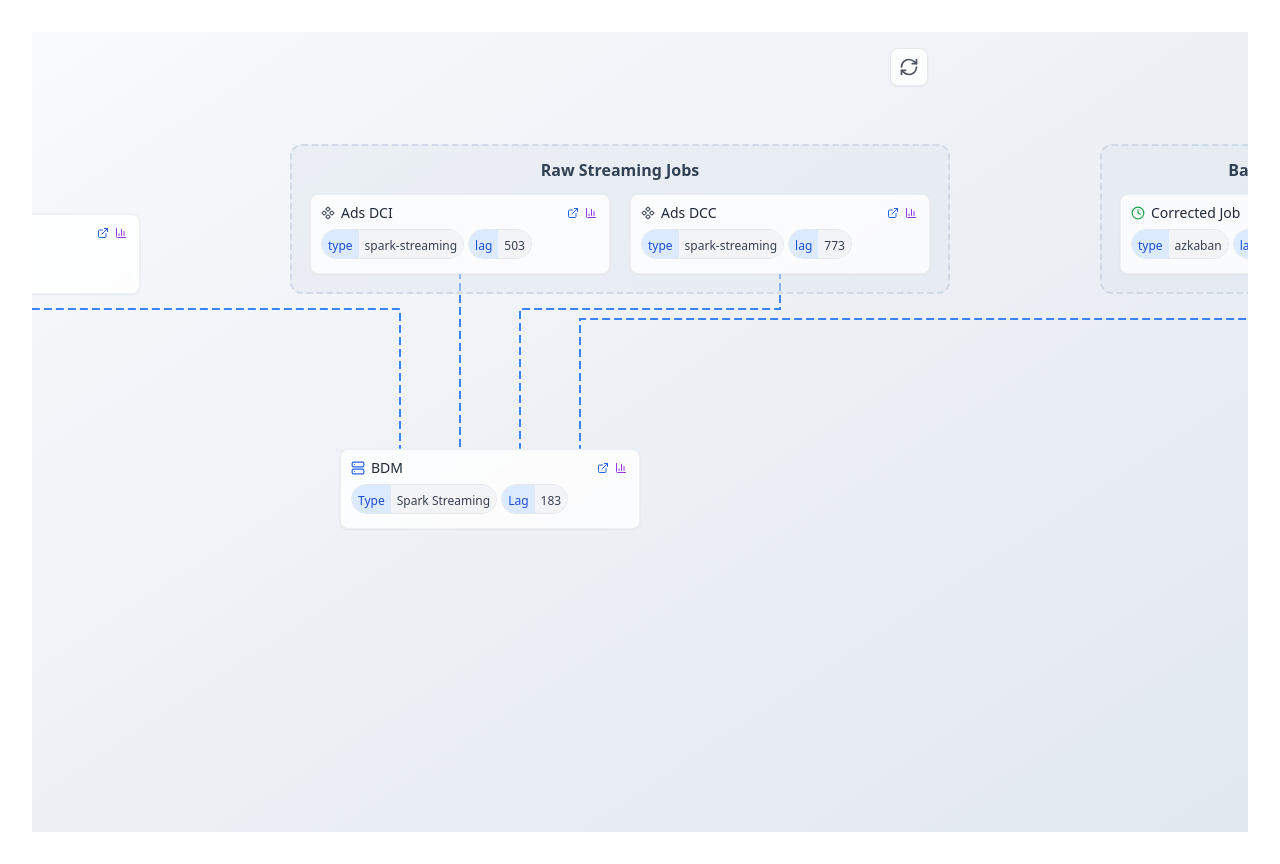
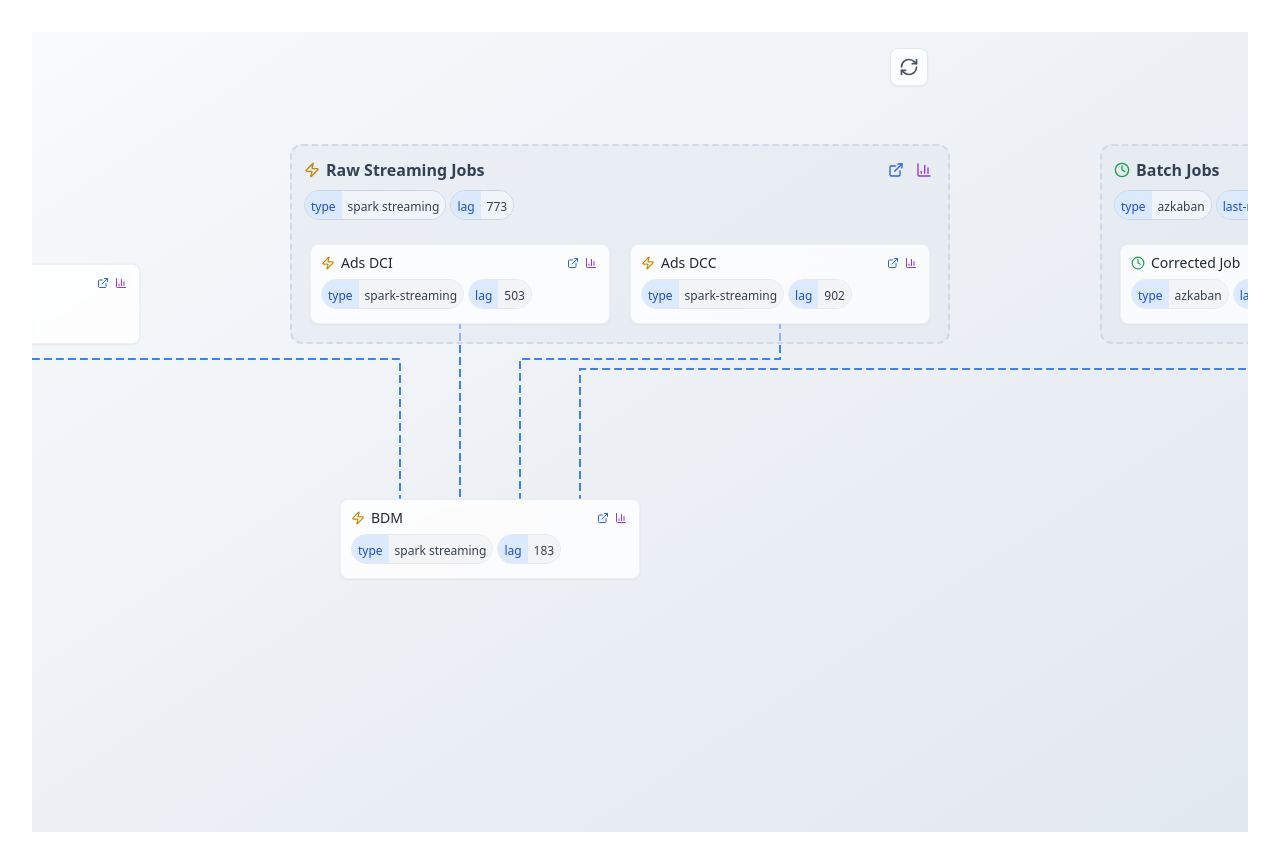
Before and after one commit to divijaroy/component-link-canvas, a React (Vite) app: page /dashboard in a window 1280 px wide. Built offline with nearby package versions, Linux system fonts and the light colour scheme.

Commit message:
final v0

```diff
--- a/src/components/ComponentInfoDialog.tsx
+++ b/src/components/ComponentInfoDialog.tsx
@@ -1,7 +1,7 @@
 import { Dialog, DialogContent, DialogHeader, DialogTitle } from '@/components/ui/dialog';
 import { Badge } from '@/components/ui/badge';
 import { Button } from '@/components/ui/button';
-import { ExternalLink, Database, Server, Component, Zap, Clock } from 'lucide-react';
+import { ExternalLink, Database, Server, AppWindow, Zap, Clock } from 'lucide-react';
 
 interface ComponentInfoDialogProps {
   node: any | null;
@@ -17,6 +17,22 @@ export const ComponentInfoDialog = ({ node, open, onOpenChange }: ComponentInfoD
       return <Server className="w-6 h-6 text-blue-600" />;
     }
 
+    const typeLabel = node.labels.find((l: any) => l.label.toLowerCase() === 'type');
+    const typeValue = typeLabel?.value.toLowerCase();
+
+    if (typeValue) {
+      if (typeValue.includes('spark') || typeValue.includes('stream')) {
+        return <Zap className="w-6 h-6 text-yellow-600" />;
+      }
+      if (typeValue.includes('batch') || typeValue.includes('job') || typeValue.includes('azkaban')) {
+        return <Clock className="w-6 h-6 text-green-600" />;
+      }
+      if (typeValue.includes('drop-wizard') || typeValue.includes('rest')) {
+        return <Server className="w-6 h-6 text-blue-600" />;
+      }
+    }
+
+    // Fallback to name-based detection
     const name = node.name.toLowerCase();
     if (name.includes('spark') || name.includes('stream')) {
       return <Zap className="w-6 h-6 text-yellow-600" />;
@@ -24,10 +40,11 @@ export const ComponentInfoDialog = ({ node, open, onOpenChange }: ComponentInfoD
     if (name.includes('batch') || name.includes('job')) {
       return <Clock className="w-6 h-6 text-green-600" />;
     }
-    if (name.includes('db') || name.includes('data')) {
+    if (name.includes('db') || name.includes('data') || name.includes('indexer')) {
       return <Database className="w-6 h-6 text-purple-600" />;
     }
-    return <Component className="w-6 h-6 text-gray-600" />;
+
+    return <AppWindow className="w-6 h-6 text-gray-600" />;
   };
 
   const handleLinkClick = (url: string) => {
@@ -60,10 +77,10 @@ export const ComponentInfoDialog = ({ node, open, onOpenChange }: ComponentInfoD
                 {node.labels.map((label: any, index: number) => (
                   <div key={index} className="flex items-center justify-between p-2 bg-gray-50 rounded">
                     <span className="font-roboto text-sm text-gray-600 font-medium">
-                      {label.label}:
+                      {label.label.toLowerCase()}:
                     </span>
                     <Badge variant="secondary" className="text-xs bg-blue-100 text-blue-700">
-                      {label.value || 'Loading...'}
+                      {String(label.value || 'Loading...').toLowerCase()}
                     </Badge>
                   </div>
                 ))}
--- a/src/components/EnhancedSystemDashboard.tsx
+++ b/src/components/EnhancedSystemDashboard.tsx
@@ -143,16 +143,24 @@ export const EnhancedSystemDashboard: React.FC = () => {
             >
               {node.isParent ? (
                 <div className="w-full h-full rounded-xl bg-slate-200/50 border-2 border-slate-300/80 border-dashed">
-                  <h3 className="p-3 font-semibold text-slate-700 text-base">
-                    {node.name}
-                  </h3>
+                  <div className="p-3">
+                    <MaterialComponentCard
+                      node={{
+                        ...node,
+                        position: { x: node.x ?? 0, y: node.y ?? 0 },
+                        nodeType: 'parent'
+                      }}
+                      onClick={handleNodeClick}
+                      isParent={true}
+                    />
+                  </div>
                 </div>
               ) : (
                 <MaterialComponentCard
                   node={{
                     ...node,
                     position: { x: node.x ?? 0, y: node.y ?? 0 },
-                    nodeType: 'leaf' // This might need adjustment based on MaterialComponentCard's needs
+                    nodeType: 'leaf'
                   }}
                   onClick={handleNodeClick}
                 />
--- a/src/components/MaterialComponentCard.tsx
+++ b/src/components/MaterialComponentCard.tsx
@@ -1,47 +1,59 @@
 import { useState, useEffect } from 'react';
 import { ComponentNode, Label } from '../types/ComponentTypes';
 import { Card, CardContent, CardHeader } from '@/components/ui/card';
-import { Badge } from '@/components/ui/badge';
-import { Database, Component, ExternalLink, Server, Zap, Clock, BarChart3 } from 'lucide-react';
+import { Database, AppWindow, ExternalLink, Server, Zap, Clock, BarChart3 } from 'lucide-react';
 import { LabelEvaluator } from '../services/LabelEvaluator';
+import { cn } from '@/lib/utils';
 
 interface MaterialComponentCardProps {
   node: ComponentNode;
   onClick?: (nodeId: string) => void;
+  isParent?: boolean;
 }
 
-export const MaterialComponentCard = ({ node, onClick }: MaterialComponentCardProps) => {
+export const MaterialComponentCard = ({ node, onClick, isParent = false }: MaterialComponentCardProps) => {
   const [evaluatedLabels, setEvaluatedLabels] = useState<Label[]>(node.labels);
-  const isMainComponent = node.type === 'component';
 
   useEffect(() => {
     const evaluateLabels = async () => {
       const evaluated = await LabelEvaluator.evaluateLabels(node.labels);
       setEvaluatedLabels(evaluated);
     };
-
     evaluateLabels();
-
-    // Re-evaluate every 5 seconds for dynamic labels
     const interval = setInterval(evaluateLabels, 5000);
     return () => clearInterval(interval);
   }, [node.labels]);
 
   const getIcon = () => {
+    const typeLabel = node.labels.find(l => l.label.toLowerCase() === 'type');
+    const typeValue = typeLabel?.value.toLowerCase();
+
+    if (typeValue) {
+      if (typeValue.includes('spark') || typeValue.includes('stream')) {
+        return <Zap className={cn("w-3.5 h-3.5 text-yellow-600", { "w-4 h-4": isParent })} />;
+      }
+      if (typeValue.includes('batch') || typeValue.includes('job') || typeValue.includes('azkaban')) {
+        return <Clock className={cn("w-3.5 h-3.5 text-green-600", { "w-4 h-4": isParent })} />;
+      }
+      if (typeValue.includes('drop-wizard') || typeValue.includes('rest')) {
+        return <Server className={cn("w-3.5 h-3.5 text-blue-600", { "w-4 h-4": isParent })} />;
+      }
+    }
+
     const name = node.name.toLowerCase();
     if (name.includes('spark') || name.includes('stream')) {
-      return <Zap className="w-3.5 h-3.5 text-yellow-600" />;
+      return <Zap className={cn("w-3.5 h-3.5 text-yellow-600", { "w-4 h-4": isParent })} />;
     }
     if (name.includes('batch') || name.includes('job')) {
-      return <Clock className="w-3.5 h-3.5 text-green-600" />;
+      return <Clock className={cn("w-3.5 h-3.5 text-green-600", { "w-4 h-4": isParent })} />;
     }
     if (name.includes('indexer')) {
-      return <Database className="w-3.5 h-3.5 text-purple-600" />;
+      return <Database className={cn("w-3.5 h-3.5 text-purple-600", { "w-4 h-4": isParent })} />;
     }
     if (name.includes('bdm')) {
-      return <Server className="w-3.5 h-3.5 text-blue-600" />;
+      return <Server className={cn("w-3.5 h-3.5 text-blue-600", { "w-4 h-4": isParent })} />;
     }
-    return <Component className="w-3.5 h-3.5 text-gray-600" />;
+    return <AppWindow className={cn("w-3.5 h-3.5 text-gray-600", { "w-4 h-4": isParent })} />;
   };
 
   const handleLinkClick = (e: React.MouseEvent, url: string) => {
@@ -49,75 +61,92 @@ export const MaterialComponentCard = ({ node, onClick }: MaterialComponentCardPr
     window.open(url, '_blank');
   };
 
+  const labelLimit = isParent ? 3 : 5;
+  const labelsToShow = evaluatedLabels.slice(0, labelLimit);
+
+  const headerContent = (
+    <div className="flex items-center justify-between">
+      <div className="flex items-center gap-1.5">
+        {getIcon()}
+        <h3 className={cn("font-medium", isParent ? "text-slate-700 text-base font-semibold" : "text-gray-800 text-sm")}>
+          {node.name.replace(/"/g, '')}
+        </h3>
+      </div>
+      {(node.app_ui_link || node.metrics_ui_link) && (
+        <div className={cn("flex", isParent ? "gap-1" : "gap-0.5")}>
+          {node.app_ui_link && (
+            <button
+              onClick={(e) => handleLinkClick(e, node.app_ui_link!)}
+              className={cn("hover:bg-blue-50 rounded transition-colors", isParent ? "p-1" : "p-0.5")}
+              title="Open App UI"
+            >
+              <ExternalLink className={cn("text-blue-600", isParent ? "w-4 h-4" : "w-3 h-3")} />
+            </button>
+          )}
+          {node.metrics_ui_link && (
+            <button
+              onClick={(e) => handleLinkClick(e, node.metrics_ui_link!)}
+              className={cn("hover:bg-purple-50 rounded transition-colors", isParent ? "p-1" : "p-0.5")}
+              title="Open Metrics UI"
+            >
+              <BarChart3 className={cn("text-purple-600", isParent ? "w-4 h-4" : "w-3 h-3")} />
+            </button>
+          )}
+        </div>
+      )}
+    </div>
+  );
+
+  const labelsContent = (
+    <div className="flex flex-wrap gap-1">
+      {labelsToShow.map((label, index) => (
+        <div key={index} className={cn("flex items-center rounded-full overflow-hidden border", isParent ? "border-slate-300" : "border-gray-200")}>
+          <div className="bg-blue-100 text-blue-700 px-1.5 py-0.5">
+            <span className="text-xs font-medium">
+              {label.label.toLowerCase()}
+            </span>
+          </div>
+          <div className={cn("px-1.5 py-0.5", isParent ? "bg-slate-100 text-slate-700" : "bg-gray-100 text-gray-700")}>
+            <span className="text-xs font-normal max-w-[80px] truncate" title={String(label.value || 'Loading...').toLowerCase()}>
+              {String(label.value || 'Loading...').toLowerCase()}
+            </span>
+          </div>
+        </div>
+      ))}
+      {evaluatedLabels.length > labelLimit && (
+        <div className={cn("flex items-center rounded-full overflow-hidden border", isParent ? "border-slate-300" : "border-gray-200")}>
+          <div className="bg-blue-100 text-blue-700 px-1.5 py-0.5">
+            <span className="text-xs font-medium">more</span>
+          </div>
+          <div className={cn("px-1.5 py-0.5", isParent ? "bg-slate-100 text-slate-700" : "bg-gray-100 text-gray-700")}>
+            <span className="text-xs">
+              +{evaluatedLabels.length - labelLimit}
+            </span>
+          </div>
+        </div>
+      )}
+    </div>
+  );
+
+  if (isParent) {
+    return (
+      <div onClick={() => onClick?.(node.id)} className="cursor-pointer">
+        <div className="mb-2">{headerContent}</div>
+        {labelsToShow.length > 0 && labelsContent}
+      </div>
+    );
+  }
+
   return (
     <Card
       className={`w-full h-full bg-white/80 backdrop-blur-sm shadow-sm border border-gray-200/60 hover:shadow-md hover:border-gray-300 transition-all duration-200 cursor-pointer ring-1 ring-gray-200/30`}
       onClick={() => onClick?.(node.id)}
     >
       <CardHeader className="pb-1.5 px-2.5 pt-2">
-        <div className="flex items-center justify-between">
-          <div className="flex items-center gap-1.5">
-            {getIcon()}
-            <h3 className="font-medium text-gray-800 text-sm">
-              {node.name.replace(/"/g, '')}
-            </h3>
-          </div>
-
-          {(node.app_ui_link || node.metrics_ui_link) && (
-            <div className="flex gap-0.5">
-              {node.app_ui_link && (
-                <button
-                  onClick={(e) => handleLinkClick(e, node.app_ui_link!)}
-                  className="p-0.5 hover:bg-blue-50 rounded transition-colors"
-                  title="Open App UI"
-                >
-                  <ExternalLink className="w-3 h-3 text-blue-600" />
-                </button>
-              )}
-              {node.metrics_ui_link && (
-                <button
-                  onClick={(e) => handleLinkClick(e, node.metrics_ui_link!)}
-                  className="p-0.5 hover:bg-purple-50 rounded transition-colors"
-                  title="Open Metrics UI"
-                >
-                  <BarChart3 className="w-3 h-3 text-purple-600" />
-                </button>
-              )}
-            </div>
-          )}
-        </div>
+        {headerContent}
       </CardHeader>
-
       <CardContent className="px-2.5 pb-2 pt-0">
-        <div className="flex flex-wrap gap-1">
-          {evaluatedLabels.slice(0, 5).map((label, index) => (
-            <div key={index} className="flex items-center rounded-full overflow-hidden border border-gray-200">
-              <div className="bg-blue-100 text-blue-700 px-1.5 py-0.5">
-                <span className="text-xs font-medium">
-                  {label.label}
-                </span>
-              </div>
-              <div className="bg-gray-100 text-gray-700 px-1.5 py-0.5">
-                <span className="text-xs font-normal max-w-[80px] truncate" title={String(label.value || 'Loading...')}>
-                  {label.value || 'Loading...'}
-                </span>
-              </div>
-            </div>
-          ))}
-
-          {evaluatedLabels.length > 5 && (
-            <div className="flex items-center rounded-full overflow-hidden border border-gray-200">
-              <div className="bg-blue-100 text-blue-700 px-1.5 py-0.5">
-                <span className="text-xs font-medium">More</span>
-              </div>
-              <div className="bg-gray-100 text-gray-700 px-1.5 py-0.5">
-                <span className="text-xs">
-                  +{evaluatedLabels.length - 5}
-                </span>
-              </div>
-            </div>
-          )}
-        </div>
+        {labelsToShow.length > 0 && labelsContent}
       </CardContent>
     </Card>
   );
--- a/src/services/ConnectivityLayoutService.ts
+++ b/src/services/ConnectivityLayoutService.ts
@@ -4,7 +4,7 @@ import { Component, Connection, Layout } from '../types/ComponentTypes';
 const elk = new ELK();
 
 const DEFAULT_WIDTH = 300;
-const PARENT_PADDING_TOP = 50; // Extra space for the parent title
+const PARENT_PADDING_TOP = 100; // Increased space for parent title, labels, and links
 const PARENT_PADDING_SIDES = 20;
 
 // Constants for flexible height calculation (approximating MaterialComponentCard layout)
@@ -13,6 +13,11 @@ const CAPSULE_HEIGHT = 24; // Approximated height of a label capsule
 const CAPSULES_PER_ROW = 3; // How many capsules fit horizontally before wrapping
 const CAPSULE_V_SPACING = 4; // gap-1 from tailwind
 const CARD_CONTENT_PADDING_Y = 8; // py-2 for card content
+
+// Parent component header height calculation
+const PARENT_HEADER_HEIGHT = 60; // Base height for parent header (title + links)
+const PARENT_LABEL_HEIGHT = 28; // Height for label row
+const PARENT_LABEL_V_SPACING = 4; // Spacing between label rows
 
 // Simple hash function to create a unique key for the data
 const createDataHash = (components: Component[], connections: Connection[]): string => {
@@ -72,6 +77,21 @@ const calculateLeafNodeHeight = (component: Component): number => {
   }
 
   return Math.max(height, 80); // Ensure a minimum height
+};
+
+const calculateParentNodeHeight = (component: Component): number => {
+  const labelCount = Math.min(component.labels?.length || 0, 3); // Capped at 3 displayed labels for parents
+  let height = PARENT_HEADER_HEIGHT;
+
+  if (labelCount > 0) {
+    const rows = Math.ceil(labelCount / CAPSULES_PER_ROW);
+    height += rows * PARENT_LABEL_HEIGHT;
+    if (rows > 1) {
+      height += (rows - 1) * PARENT_LABEL_V_SPACING;
+    }
+  }
+
+  return height;
 };
 
 export const generateLayout = async (
```
